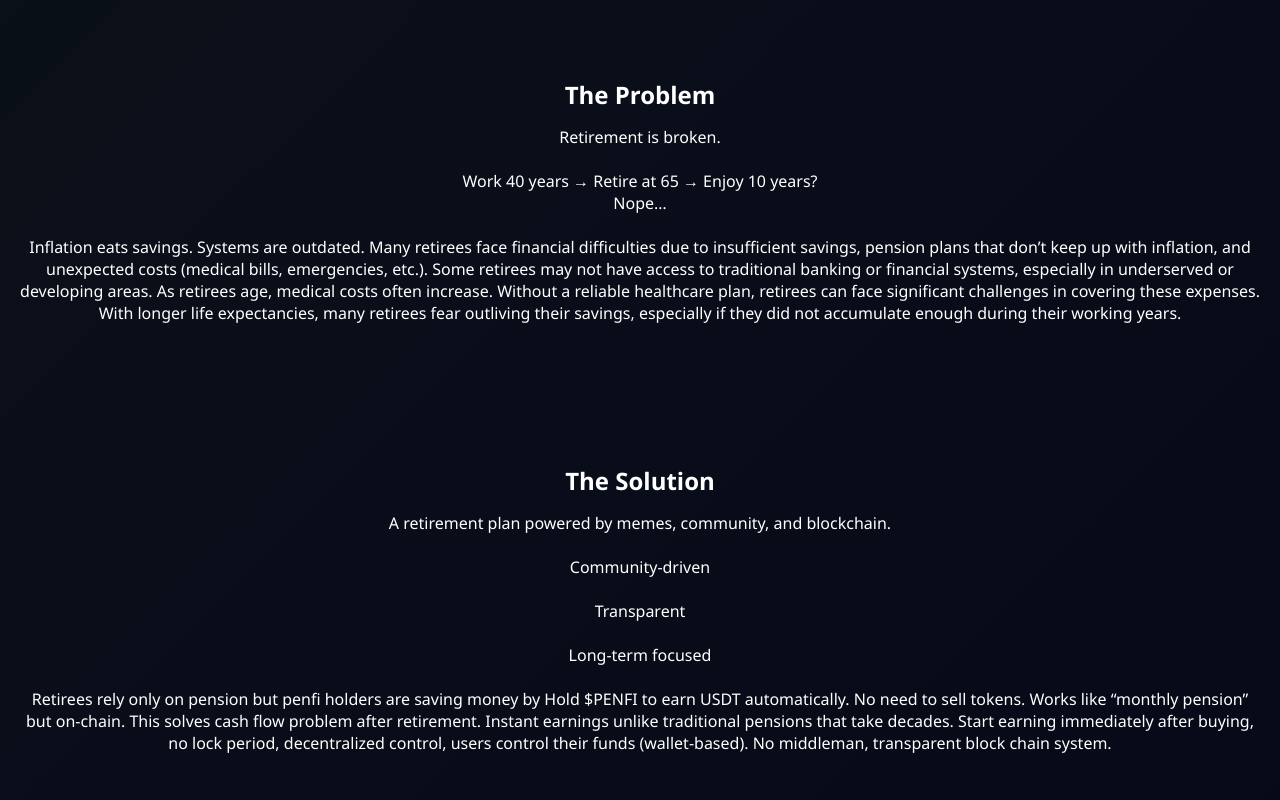
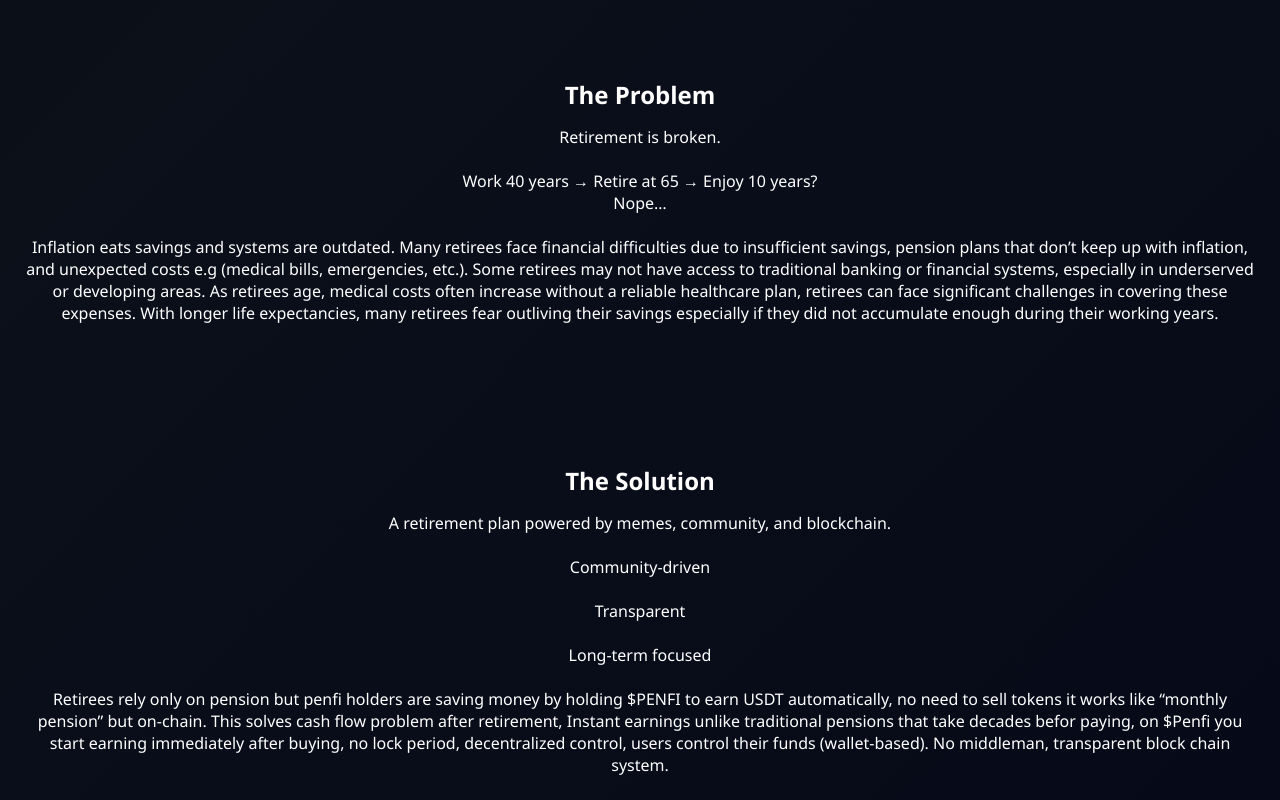
Before and after one commit to sun6699/pensionfi.penfi, a plain HTML site: page index.html in a window 1280 px wide. Shown: the part 2780-3580 px from the top of the page. Drawn offline with Linux system fonts and the light colour scheme.

Commit message:
change of writeups

```diff
--- a/index.html
+++ b/index.html
@@ -93,11 +93,11 @@
     Retirement is broken.<br><br>
     Work 40 years → Retire at 65 → Enjoy 10 years?<br>
     Nope…<br><br>
-    Inflation eats savings. Systems are outdated.
-    Many retirees face financial difficulties due to insufficient savings, pension plans that don’t keep up with inflation, and unexpected costs (medical bills, emergencies, etc.).
+    Inflation eats savings and systems are outdated.
+    Many retirees face financial difficulties due to insufficient savings, pension plans that don’t keep up with inflation, and unexpected costs e.g (medical bills, emergencies, etc.).
     Some retirees may not have access to traditional banking or financial systems, especially in underserved or developing areas.
-    As retirees age, medical costs often increase. Without a reliable healthcare plan, retirees can face significant challenges in covering these expenses.
-    With longer life expectancies, many retirees fear outliving their savings, especially if they did not accumulate enough during their working years.
+    As retirees age, medical costs often increase without a reliable healthcare plan, retirees can face significant challenges in covering these expenses.
+    With longer life expectancies, many retirees fear outliving their savings especially if they did not accumulate enough during their working years.
   </p>
 </section>
 
@@ -113,11 +113,10 @@
     <br>Community-driven<br>
     <br>Transparent<br>
     <br>Long-term focused<br>
-    <br>Retirees rely only on pension but penfi holders are saving money by Hold $PENFI to earn USDT automatically. No need to sell tokens.
-    Works like “monthly pension” but on-chain.
-    This solves cash flow problem after retirement.
-    Instant earnings unlike traditional pensions that take decades.
-    Start earning immediately after buying, no lock period, decentralized control, users control their funds (wallet-based).
+    <br>Retirees rely only on pension but penfi holders are saving money by holding $PENFI to earn USDT automatically, no need to sell tokens
+    it works like “monthly pension” but on-chain.
+    This solves cash flow problem after retirement,
+    Instant earnings unlike traditional pensions that take decades befor paying, on $Penfi you start earning immediately after buying, no lock period, decentralized control, users control their funds (wallet-based).
     No middleman, transparent block chain system.
   </p>
 </section>
```
